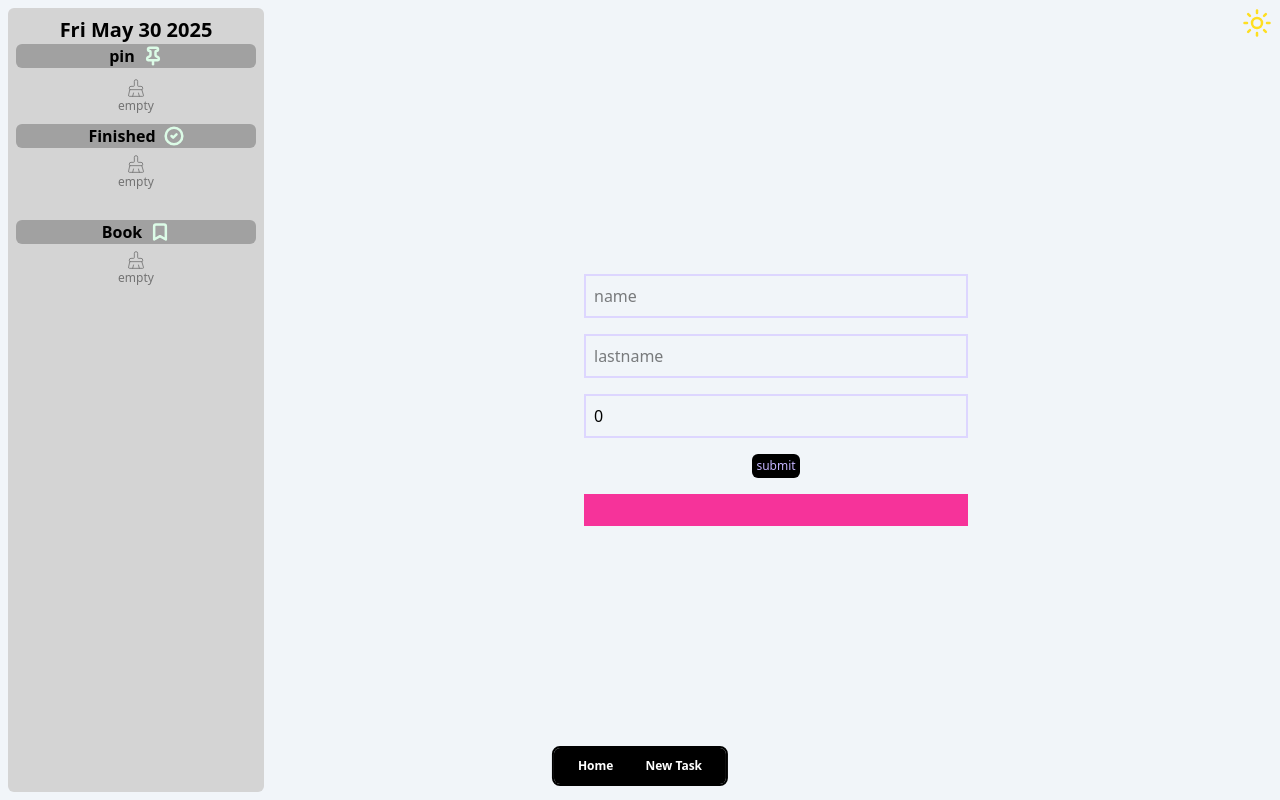
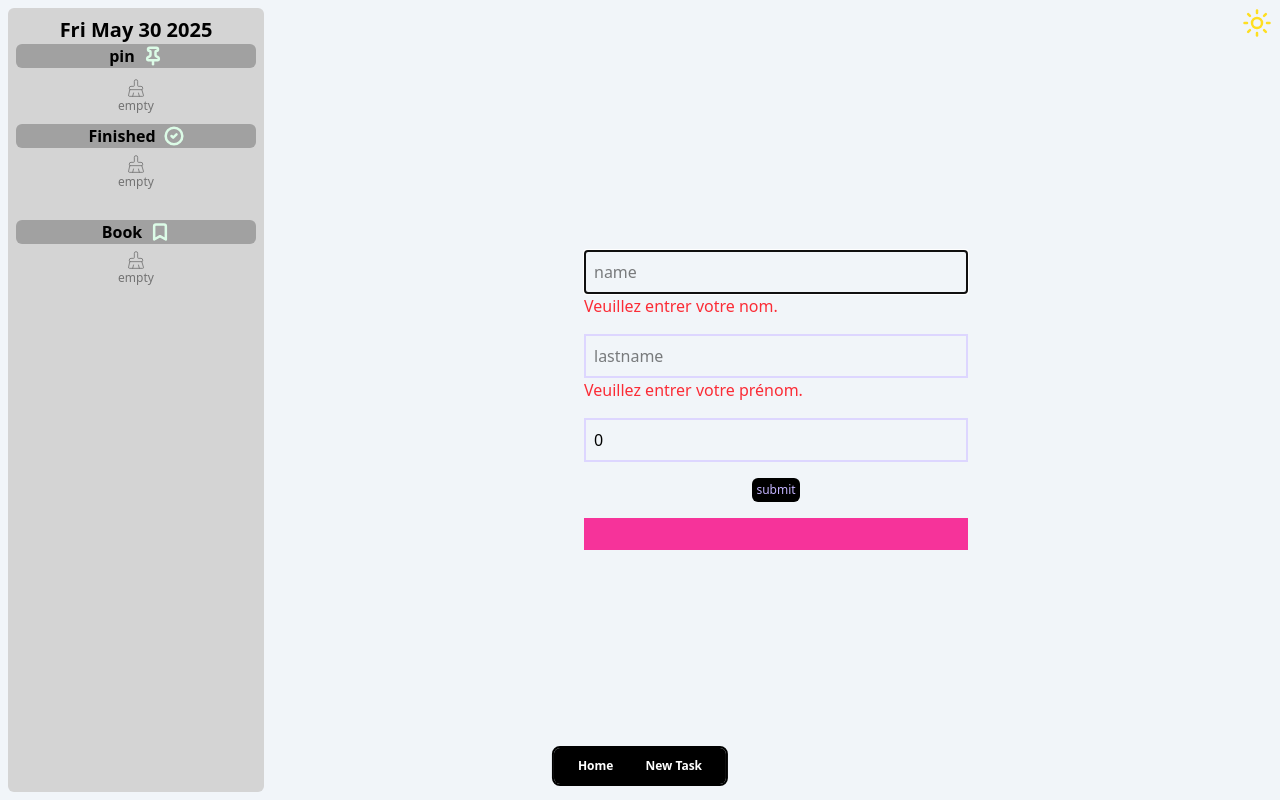
Before and after one commit to aboudev22/todolist, a React (Vite) app: page /newtask in a window 1280 px wide. Both pictures are taken after typing "Sample", "Sample" into the empty fields and a click on the button "submit". Built offline with nearby package versions, Linux system fonts and the light colour scheme.

Commit message:
zodResolver bug fixed

```diff
--- a/package.json
+++ b/package.json
@@ -21,7 +21,7 @@
     "react-hook-form": "^7.59.0",
     "react-router-dom": "^7.6.0",
     "tailwindcss": "^4.1.5",
-    "zod": "link:@hookform/resolvers/zod",
+    "zod": "^3.25.67",
     "zustand": "^5.0.6"
   },
   "devDependencies": {
--- a/src/pages/NewTask.tsx
+++ b/src/pages/NewTask.tsx
@@ -37,40 +37,42 @@ export default function NewTask() {
         className="flex flex-col gap-4"
         action=""
       >
+        <div className="flex flex-col">
           <input
             defaultValue=""
-          {...register("name", { required: true })}
+            {...register("name")}
             type="text"
             placeholder="name"
             className="w-sm p-2 border-2 border-violet-200"
           />
           {errors.name && (
-          <span className="text-red-500">le nom est obligatoire</span>
+            <span className="text-red-500">{errors.name.message}</span>
           )}
+        </div>
 
-        <div>
+        <div className="flex flex-col">
           <input
             defaultValue=""
-            {...register("lastName", { required: true })}
+            {...register("lastName")}
             type="text"
             placeholder="lastname"
             className="w-sm p-2 border-2 border-violet-200"
           />
           {errors.name && (
-            <span className="text-red-500">le nom est obligatoire</span>
+            <span className="text-red-500">{errors.lastName?.message}</span>
           )}
         </div>
         <input
           defaultValue=""
           {...register("age")}
-          type="text"
+          type="number"
           placeholder="age"
           className="w-sm p-2 border-2 border-violet-200"
         />
         <motion.button
           whileTap={{ scale: 0.9 }}
           onClick={() => reset()}
-          type="button"
+          type="submit"
           className="p-1 text-xs text-violet-300 bg-black w-fit self-center rounded-md cursor-pointer"
         >
           submit
--- a/src/schemas/test.schema.ts
+++ b/src/schemas/test.schema.ts
@@ -1,12 +1,24 @@
-import { z } from "zod";
+import * as z from "zod";
 
 const formSchema = z.object({
   name: z
     .string()
-    .min(1, "Le nom est obligatoire")
-    .max(25, "le nom est trop long"),
-  lastName: z.string().min(1, "Le prénom est obligatoire").max(25, "Trop long"),
-  age: z.number({ invalid_type_error: "L'age est un nombre" }),
+    .min(1, "Veuillez entrer votre nom.")
+    .max(25, "Le nom ne peut pas dépasser 25 caractères."),
+
+  lastName: z
+    .string()
+    .min(1, "Veuillez entrer votre prénom.")
+    .max(25, "Le prénom ne peut pas dépasser 25 caractères."),
+
+  age: z
+    .number({
+      required_error: "L'âge est requis.",
+      invalid_type_error: "L'âge doit être un nombre.",
+    })
+    .int("L'âge doit être un nombre entier.")
+    .positive("L'âge doit être supérieur à zéro.")
+    .lte(120, "L'âge ne peut pas dépasser 120 ans."),
 });
 
 export type FormSchemaType = z.infer<typeof formSchema>;
```
Also changed, not shown: 1 other file (tests, documents, lock files or other folders). Lines whose indentation alone changed are shown as unchanged.
